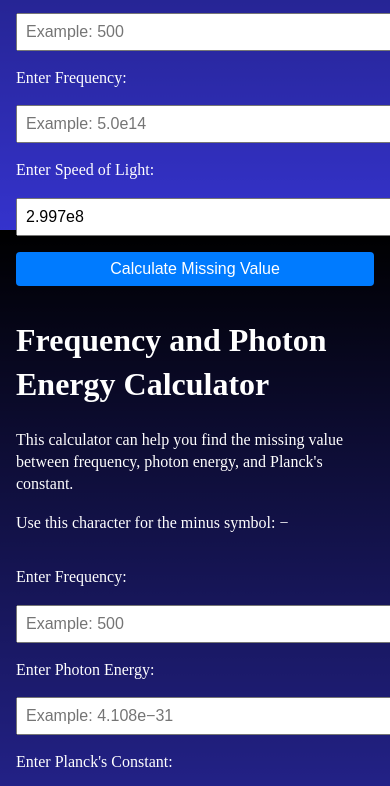
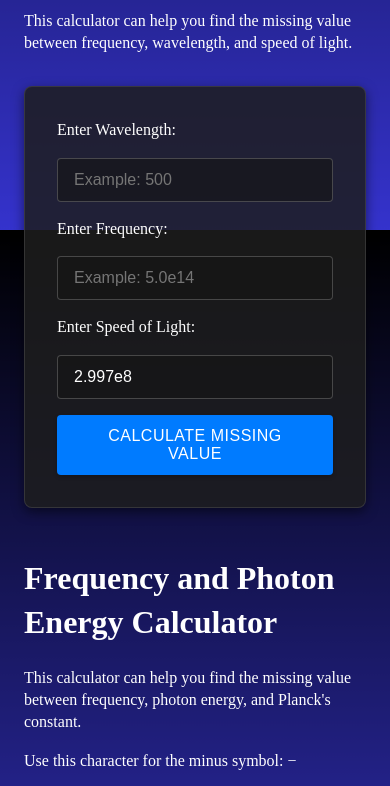
Before and after one commit to cdenihan/mole-day-project, a website built with webpack: page index.html in a window 390 px wide. Shown: the part 614-1400 px from the top of the page. Built offline with nearby package versions, Linux system fonts and the light colour scheme.

Commit message:
Enhance form styling and improve overall UI responsiveness in `style.css`.

```diff
--- a/css/style.css
+++ b/css/style.css
@@ -94,8 +94,9 @@ textarea {
 
 .container {
   max-width: 800px;
-  margin: 2rem auto;
-  padding: 0 1rem;
+    margin: 3rem auto;
+    padding: 0 1.5rem;
+    box-sizing: border-box;
 }
 
 form {
@@ -103,26 +104,58 @@ form {
   display: flex;
   flex-direction: column;
   gap: 1rem;
+    background-color: rgba(30, 30, 30, 0.85);
+    padding: 2rem;
+    border-radius: 8px;
+    box-shadow: 0 4px 12px rgba(0, 0, 0, 0.5);
+    border: 1px solid rgba(80, 80, 80, 0.5);
 }
 
 input[type="text"] {
-  padding: 0.5rem;
+    padding: 0.75rem 1rem;
   font-size: 1rem;
   width: 100%;
+    border: 1px solid rgba(120, 120, 120, 0.5);
+    border-radius: 4px;
+    background-color: rgba(20, 20, 20, 0.6);
+    color: white;
+    transition: all 0.3s ease;
+    box-sizing: border-box;
+}
+
+input[type="text"]:focus {
+    outline: none;
+    border-color: #007bff;
+    box-shadow: 0 0 0 2px rgba(0, 123, 255, 0.25);
+    background-color: rgba(30, 30, 30, 0.8);
 }
 
 button {
-  padding: 0.5rem 1rem;
+    padding: 0.75rem 1.5rem;
   font-size: 1rem;
   background: #007bff;
   color: white;
   border: none;
   border-radius: 4px;
   cursor: pointer;
+    transition: all 0.3s ease;
+    box-shadow: 0 2px 4px rgba(0, 0, 0, 0.2);
+    font-weight: 500;
+    letter-spacing: 0.5px;
+    text-transform: uppercase;
+    align-self: flex-start;
 }
 
 button:hover {
+    background: #0069d9;
+    box-shadow: 0 4px 8px rgba(0, 0, 0, 0.3);
+    transform: translateY(-1px);
+}
+
+button:active {
   background: #0056b3;
+    box-shadow: 0 1px 2px rgba(0, 0, 0, 0.2);
+    transform: translateY(1px);
 }
 
 .error {
```
